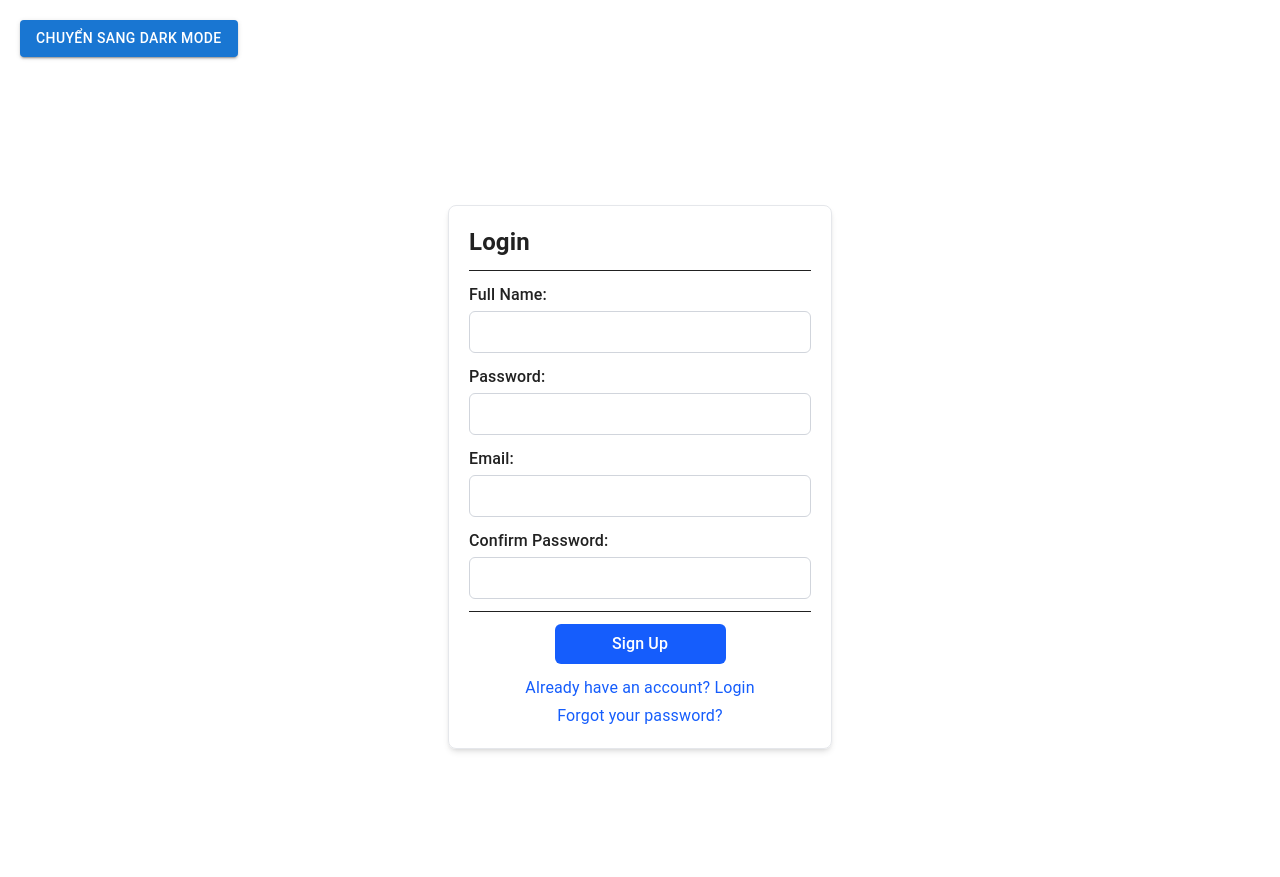
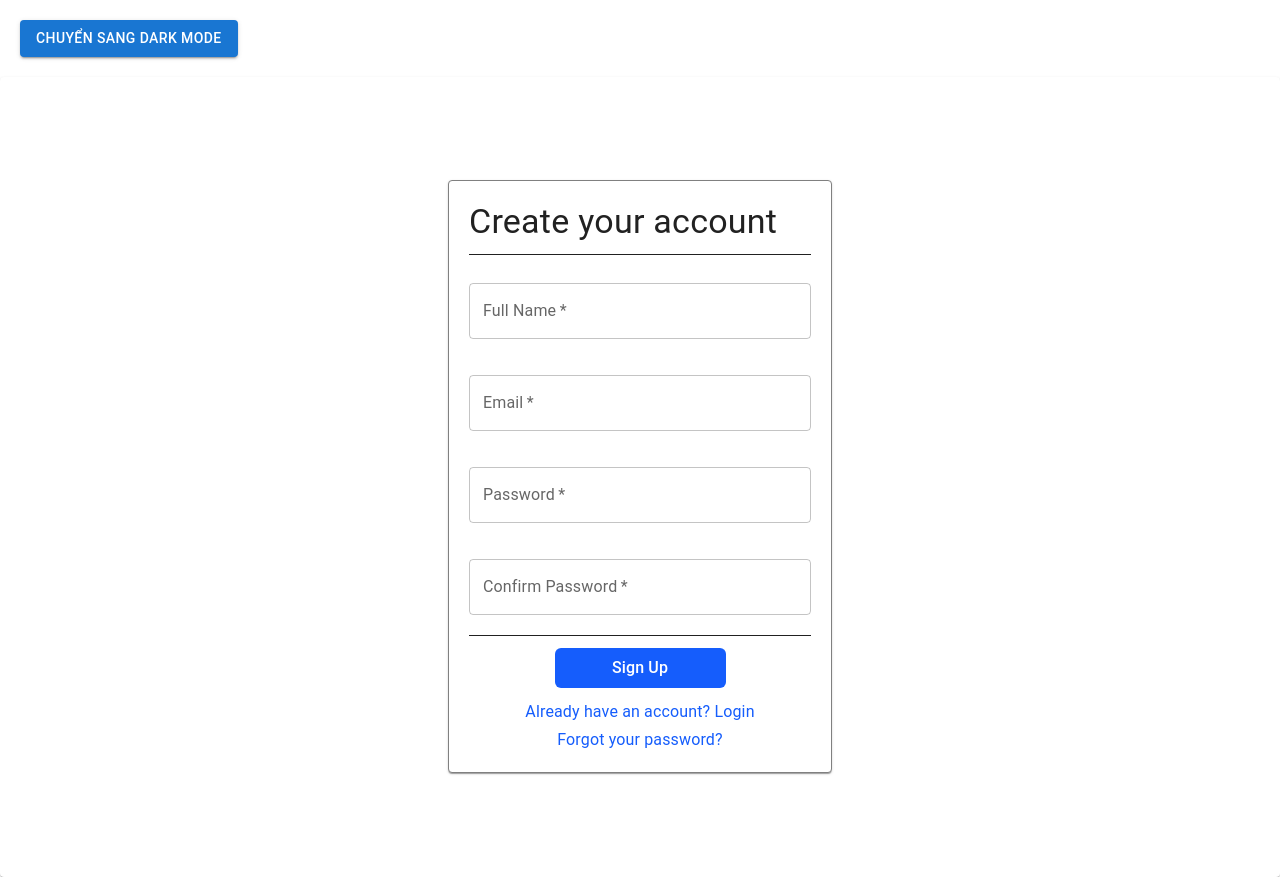
Before and after one commit to minhoa2005/Hospital-Manage, a React (Create React App) app in the folder frontend/: page /register in a window 1280 px wide. Built offline with nearby package versions, Linux system fonts and the light colour scheme; no server answers.

Commit message:
set up public route and private route where user need to login

```diff
--- a/frontend/src/App.tsx
+++ b/frontend/src/App.tsx
@@ -9,6 +9,7 @@ import { ThemeProvider, CssBaseline, Button } from '@mui/material';
 import { useState } from 'react';
 import { lightTheme, darkTheme } from "./layout/theme.tsx";
 import PublicRoute from './PublicRoute.tsx';
+import PrivateRoute from './PrivateRoute.tsx';
 
 function App() {
   const [isDark, setIsDark] = useState(false);
@@ -27,8 +28,16 @@ function App() {
         <Router>
           <UserProvider>
             <Routes>
-              <Route path='/apartment-list' element={<Apartment />} />
-              <Route path='/apartment/edit/:id' element={<ApartmentDetail />} />
+              <Route path='/apartment-list' element={
+                <PrivateRoute>
+                  <Apartment />
+                </PrivateRoute>
+              } />
+              <Route path='/apartment/edit/:id' element={
+                <PrivateRoute>
+                  <ApartmentDetail />
+                </PrivateRoute>
+              } />
               <Route path='/login' element={
                 <PublicRoute>
                   <Login />
--- a/frontend/src/PrivateRoute.tsx
+++ b/frontend/src/PrivateRoute.tsx
@@ -0,0 +1,17 @@
+import React, { useEffect } from 'react'
+import { useUserContext } from './UserContext.tsx'
+
+export default function PrivateRoute({ children }: any) {
+    const { authen, loading } = useUserContext();
+    useEffect(() => {
+        if (loading) return;
+        if (!authen) {
+            window.location.href = "/login"
+        }
+    }, [loading, authen])
+    return (
+        <div>
+            {children}
+        </div>
+    )
+}
--- a/frontend/src/PublicRoute.tsx
+++ b/frontend/src/PublicRoute.tsx
@@ -6,7 +6,7 @@ export default function PublicRoute({ children }: any) {
     useEffect(() => {
         if (loading) return;
         if (authen) {
-            window.location.href = "/login"
+            window.location.href = "/dashboard"
         }
     }, [loading, authen])
     return (
--- a/frontend/src/component/pages/public/register.tsx
+++ b/frontend/src/component/pages/public/register.tsx
@@ -1,6 +1,7 @@
 import React, { useState } from 'react'
 import publicService from '../../../service/public.ts';
 import { useNavigate } from 'react-router-dom'
+import { Box, Paper, TextField, Typography } from '@mui/material';
 
 export default function Register() {
     const [fullName, setFullName] = useState('');
@@ -58,57 +59,60 @@ export default function Register() {
         }
     }
     return (
-        <div className="flex justify-center items-center h-screen">
-            <div className="p-5 w-[30%] shadow-md rounded-lg border border-gray-200">
-                <h2 className="text-2xl font-semibold mb-2">Login</h2>
+        <Paper className="flex justify-center items-center h-screen">
+            <Paper className="p-5 w-[30%]" sx={{ border: '1px solid gray' }}>
+                <Typography variant='h4' className=" font-semibold mb-2">Create your account</Typography>
                 <hr className="my-3" />
 
                 {error.fullNameE && (
                     <p className="text-red-500 mb-0">{error?.fullNameE}</p>
                 )}
                 <div className="mb-3">
-                    <label className="block mb-1 font-medium">Full Name:</label>
-                    <input
+                    <TextField
+                        label="Full Name"
+                        type='text'
+                        required
+                        fullWidth
+                        margin='normal'
                         onChange={(e) => setFullName(e.target.value)}
-                        className="w-full border border-gray-300 rounded-md p-2 focus:outline-none focus:ring-2 focus:ring-blue-500"
-                        type="text"
                     />
                 </div>
-
                 {error.passE && <p className="text-red-500 mb-0">{error?.passE}</p>}
                 <div className="mb-3">
-                    <label className="block mb-1 font-medium">Password:</label>
-                    <input
-                        onChange={(e) => setPassword(e.target.value)}
-                        className="w-full border border-gray-300 rounded-md p-2 focus:outline-none focus:ring-2 focus:ring-blue-500"
-                        type="password"
-                    />
-                </div>
-
-                {error.emailC && <p className="text-red-500 mb-0">{error?.emailC}</p>}
-                <div className="mb-3">
-                    <label className="block mb-1 font-medium">Email:</label>
-                    <input
-                        className="w-full border border-gray-300 rounded-md p-2 focus:outline-none focus:ring-2 focus:ring-blue-500"
-                        type="email"
+                    <TextField
+                        label="Email"
+                        type='email'
+                        required
+                        fullWidth
+                        margin='normal'
                         onChange={(e) => setEmail(e.target.value)}
                     />
                 </div>
-
+                {error.emailC && <p className="text-red-500 mb-0">{error?.emailC}</p>}
+                <div className="mb-3">
+                    <TextField
+                        label="Password"
+                        type='password'
+                        required
+                        fullWidth
+                        margin='normal'
+                        onChange={(e) => setPassword(e.target.value)}
+                    />
+                </div>
                 {error.confirmPass && (
                     <p className="text-red-500 mb-0">{error?.confirmPass}</p>
                 )}
                 <div className="mb-3">
-                    <label className="block mb-1 font-medium">Confirm Password:</label>
-                    <input
+                    <TextField
+                        label="Confirm Password"
+                        type='password'
+                        required
+                        fullWidth
+                        margin='normal'
                         onChange={(e) => setConfirmPassword(e.target.value)}
-                        className="w-full border border-gray-300 rounded-md p-2 focus:outline-none focus:ring-2 focus:ring-blue-500"
-                        type="password"
                     />
                 </div>
-
                 <hr className="my-3" />
-
                 <div className="flex flex-row items-center justify-center">
                     <button
                         className="bg-blue-600 hover:bg-blue-700 text-white font-medium py-2 rounded-md w-1/2 transition"
@@ -126,7 +130,7 @@ export default function Register() {
                         Forgot your password?
                     </a>
                 </div>
-            </div>
-        </div>
+            </Paper>
+        </Paper>
     )
 }
```
